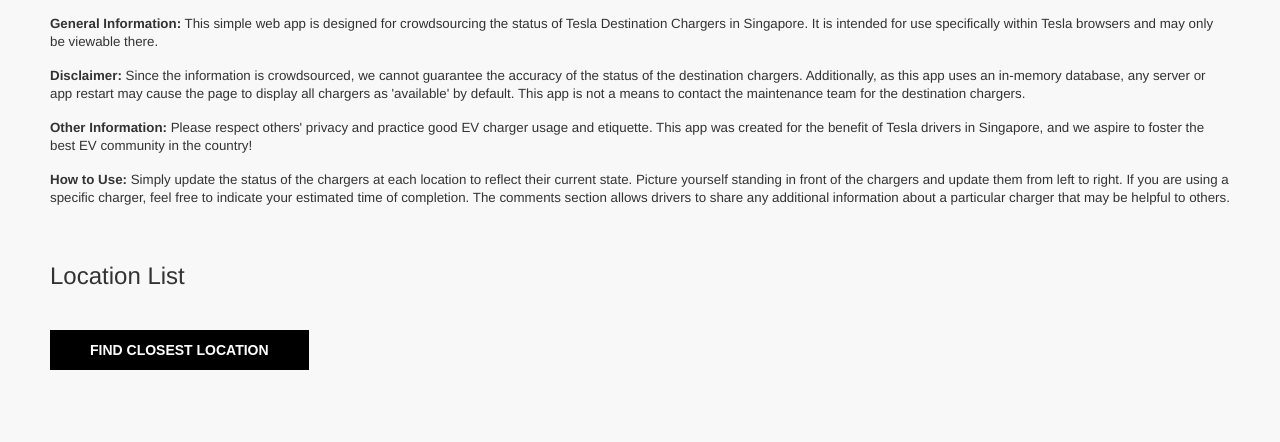
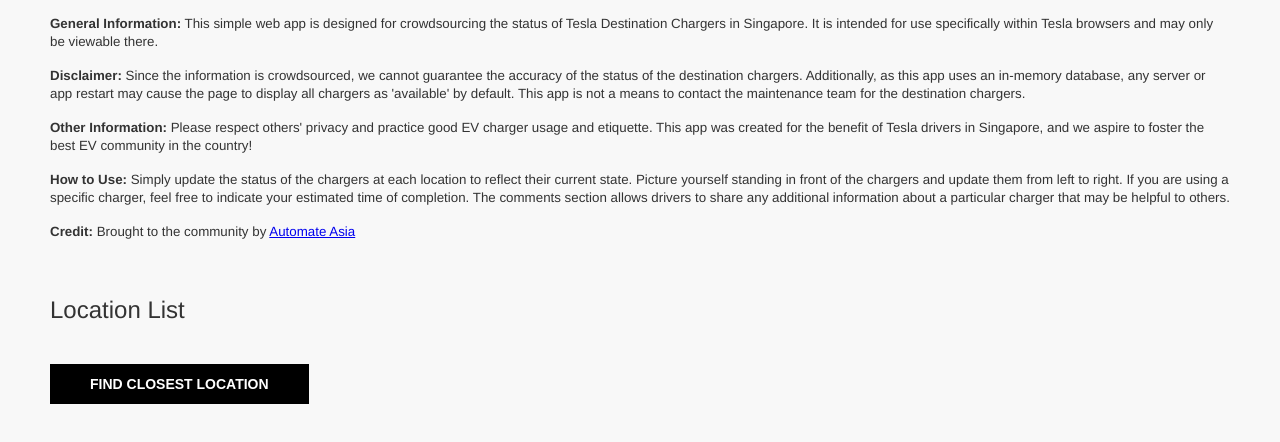
Before and after one commit to limkopi78/tesla.automate.asia, a website: page public/index.html in a window 1280 px wide. Shown: the part 134-576 px from the top of the page. Drawn offline with Linux system fonts and the light colour scheme; no server answers.

Commit message:
Updated to credit automate.asia

```diff
--- a/public/index.html
+++ b/public/index.html
@@ -16,6 +16,7 @@
         <p><small><strong>Disclaimer:</strong> Since the information is crowdsourced, we cannot guarantee the accuracy of the status of the destination chargers. Additionally, as this app uses an in-memory database, any server or app restart may cause the page to display all chargers as 'available' by default. This app is not a means to contact the maintenance team for the destination chargers.</small></p>
         <p><small><strong>Other Information:</strong> Please respect others' privacy and practice good EV charger usage and etiquette. This app was created for the benefit of Tesla drivers in Singapore, and we aspire to foster the best EV community in the country!</small></p>
         <p><small><strong>How to Use:</strong> Simply update the status of the chargers at each location to reflect their current state. Picture yourself standing in front of the chargers and update them from left to right. If you are using a specific charger, feel free to indicate your estimated time of completion. The comments section allows drivers to share any additional information about a particular charger that may be helpful to others.</small></p>
+        <p><small><strong>Credit:</strong> Brought to the community by <a href="https://wwww.automate.asia">Automate Asia</a></small></p>
     </div>
 
     <div id="user-view">
```
